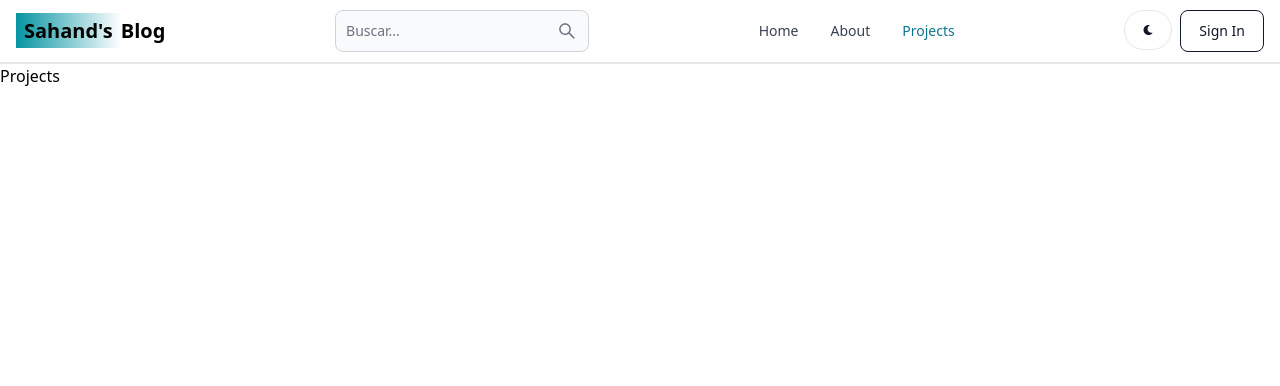
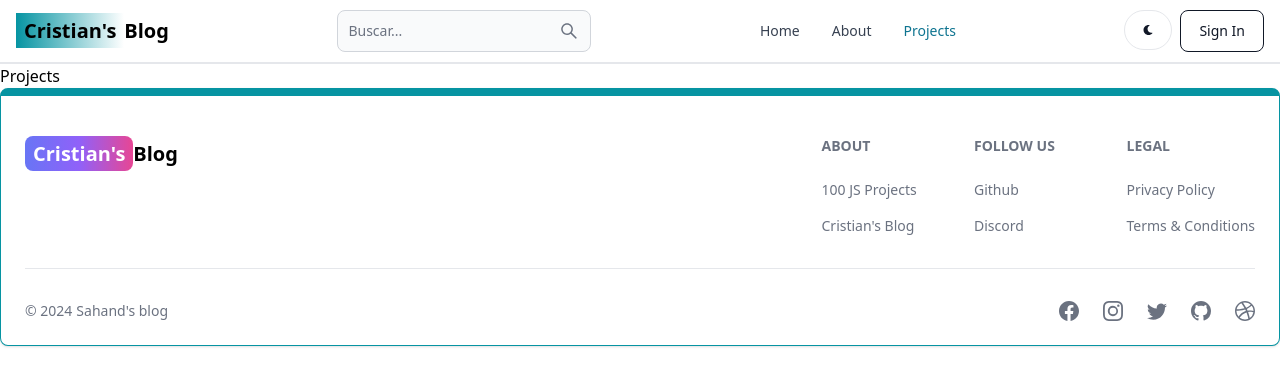
Before and after one commit to tahayk3/Mern_blog, a React (Vite) app in the folder client/: page /projects in a window 1280 px wide. Shown: the top 386 px of the page. Built offline with nearby package versions, Linux system fonts and the light colour scheme.

Commit message:
Agregando Footer

```diff
--- a/client/src/App.jsx
+++ b/client/src/App.jsx
@@ -6,6 +6,7 @@
 import Dashboard from './pages/Dashboard';
 import Projects from './pages/Projects';
 import Header from "./componentes/Header";
+import Footer from "./componentes/Footer";
 
 
 export default function App(){
@@ -20,6 +21,7 @@
         <Route path="/dashboard" element={<Dashboard></Dashboard>}>asdas</Route>
         <Route path="/projects" element={<Projects></Projects>}>asdas</Route>
       </Routes>
+      <Footer></Footer>
     </BrowserRouter>
   );
 }
--- /dev/null
+++ b/client/src/componentes/Footer.jsx
@@ -0,0 +1,81 @@
+import { Footer } from 'flowbite-react';
+import { Link } from 'react-router-dom';
+import { BsFacebook, BsInstagram, BsTwitter, BsGithub, BsDribbble } from 'react-icons/bs';
+export default function FooterCom() {
+  return (
+    <Footer container className='border border-t-8 border-teal-500'>
+      <div className='w-full max-w-7xl mx-auto'>
+        <div className='grid w-full justify-between sm:flex md:grid-cols-1'>
+          <div className='mt-5'>
+            <Link
+              to='/'
+              className='self-center whitespace-nowrap text-lg sm:text-xl font-semibold dark:text-white'
+            >
+              <span className='px-2 py-1 bg-gradient-to-r from-indigo-500 via-purple-500 to-pink-500 rounded-lg text-white'>
+              Cristian's
+              </span>
+              Blog
+            </Link>
+          </div>
+          <div className='grid grid-cols-2 gap-8 mt-4 sm:grid-cols-3 sm:gap-6'>
+            <div>
+              <Footer.Title title='About' />
+              <Footer.LinkGroup col>
+                <Footer.Link
+                  href='https://www.100jsprojects.com'
+                  target='_blank'
+                  rel='noopener noreferrer'
+                >
+                  100 JS Projects
+                </Footer.Link>
+                <Footer.Link
+                  href='/about'
+                  target='_blank'
+                  rel='noopener noreferrer'
+                >
+                  Cristian's Blog
+                </Footer.Link>
+              </Footer.LinkGroup>
+            </div>
+            <div>
+              <Footer.Title title='Follow us' />
+              <Footer.LinkGroup col>
+                <Footer.Link
+                  href='https://www.github.com/tahayk3'
+                  target='_blank'
+                  rel='noopener noreferrer'
+                >
+                  Github
+                </Footer.Link>
+                <Footer.Link href='#'>Discord</Footer.Link>
+              </Footer.LinkGroup>
+            </div>
+            <div>
+              <Footer.Title title='Legal' />
+              <Footer.LinkGroup col>
+                <Footer.Link href='#'>Privacy Policy</Footer.Link>
+                <Footer.Link href='#'>Terms &amp; Conditions</Footer.Link>
+              </Footer.LinkGroup>
+            </div>
+          </div>
+        </div>
+        <Footer.Divider />
+        <div className='w-full sm:flex sm:items-center sm:justify-between'>
+          <Footer.Copyright
+            href='#'
+            by="Sahand's blog"
+            year={new Date().getFullYear()}
+          />
+          <div className="flex gap-6 sm:mt-0 mt-4 sm:justify-center">
+            <Footer.Icon href='#' icon={BsFacebook}/>
+            <Footer.Icon href='#' icon={BsInstagram}/>
+            <Footer.Icon href='#' icon={BsTwitter}/>
+            <Footer.Icon href='https://github.com/tahayk3' icon={BsGithub}/>
+            <Footer.Icon href='#' icon={BsDribbble}/>
+
+          </div>
+        </div>
+      </div>
+    </Footer>
+  );
+}
--- a/client/src/componentes/Header.jsx
+++ b/client/src/componentes/Header.jsx
@@ -10,7 +10,7 @@
             {//Agregando el logo
             }
             <Link to="/" className='self-center whitespace-nowrap text-sm sm:text-xl font-semibold dark:text-white'>
-                <span className='px-2 py-1 bg-gradient-to-r from-teal-500 text-dark'>Sahand's</span>
+                <span className='px-2 py-1 bg-gradient-to-r from-teal-500 text-dark'>Cristian's</span>
                 Blog
             </Link>
             {//Agregando barra de busqueda en pantallas grandes
--- a/client/src/pages/SingUp.jsx
+++ b/client/src/pages/SingUp.jsx
@@ -50,7 +50,7 @@
                 {/* left*/}
                 <div className="flex-1">
                     <Link to="/" className='font-bold dark:text-white text-4xl'>
-                        <span className='px-2 py-1 bg-gradient-to-r from-teal-500 text-dark'>Sahand's</span>
+                        <span className='px-2 py-1 bg-gradient-to-r from-teal-500 text-dark'>Cristian's</span>
                         Blog
                     </Link>
                     <p className="text-sm mt-5">Puedes registrate con un correo electronico y contraseña o con Google</p>
```
